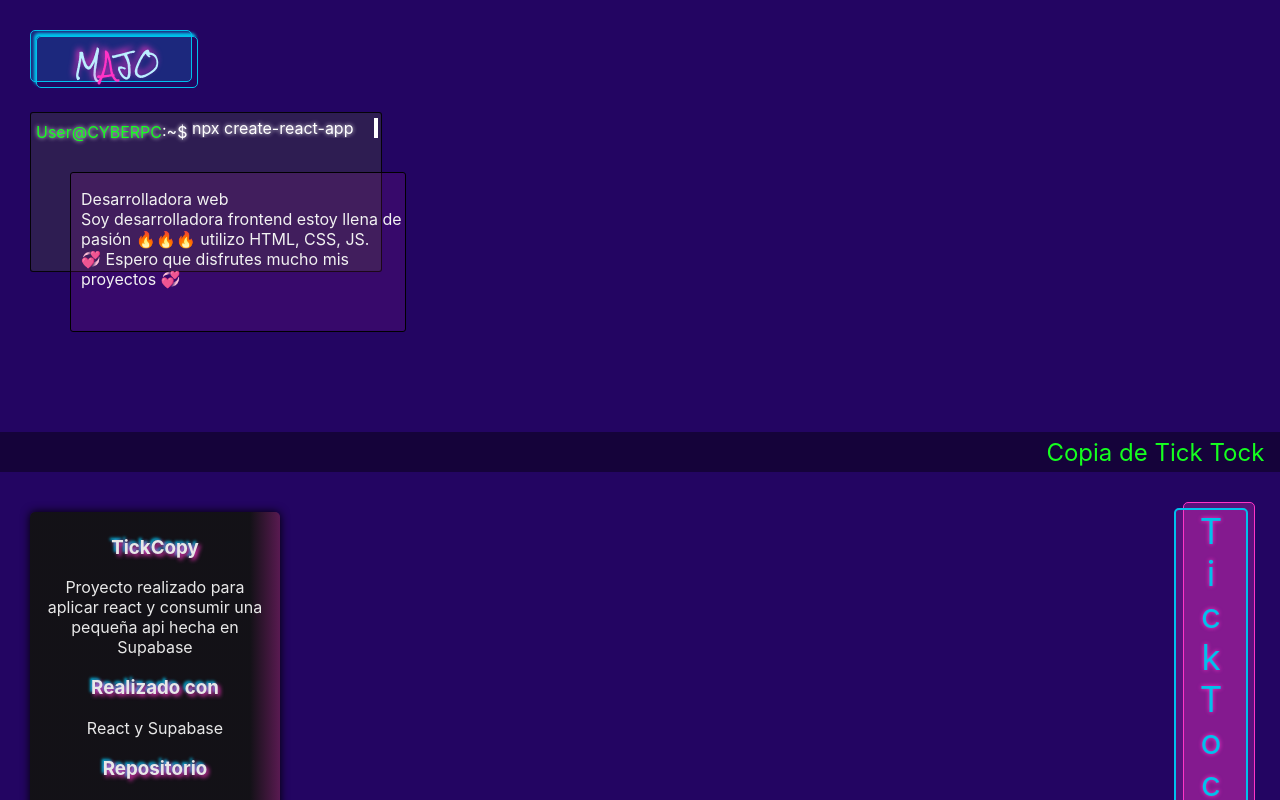
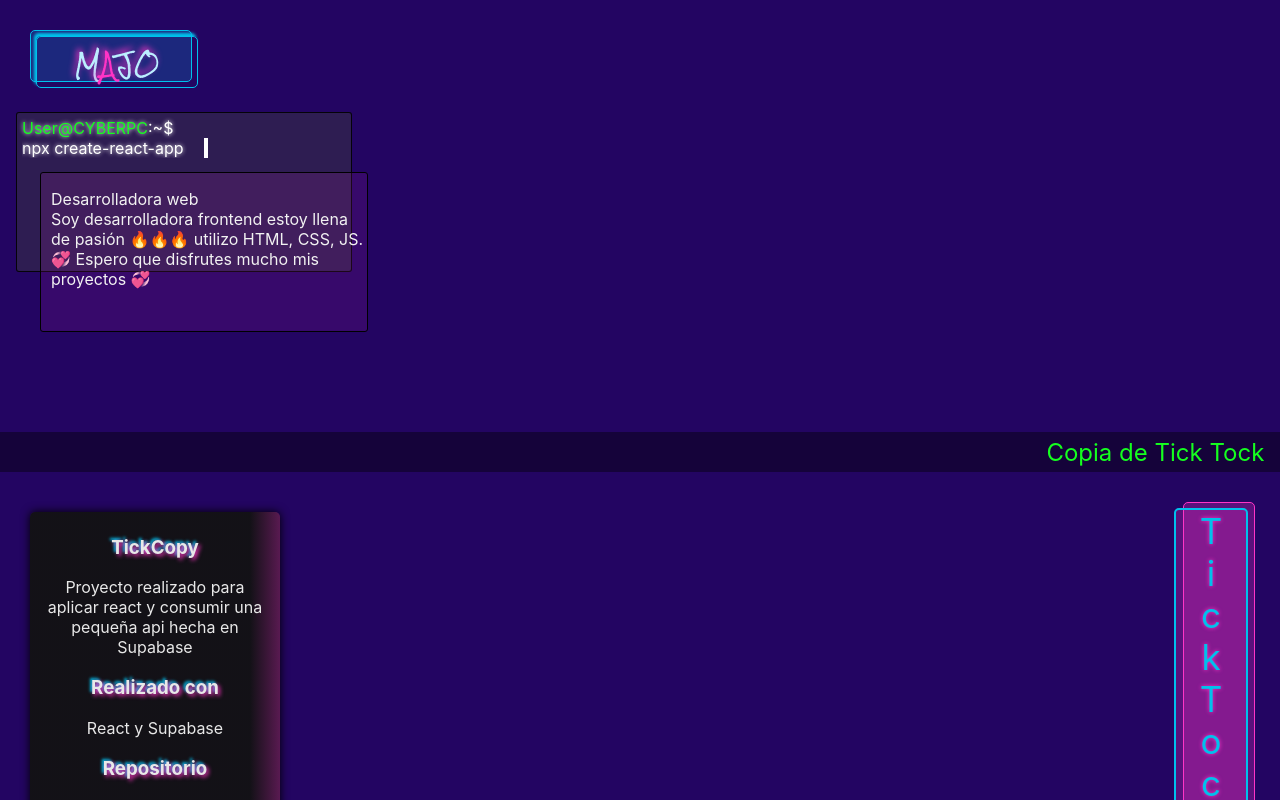
Before and after one commit to majo-sh/Portafolio, a React (Create React App) app: page / in a window 1280 px wide. Shown: the top 800 px of the page. Built offline with nearby package versions, Linux system fonts and the light colour scheme.

Commit message:
arreglos esteticos terminal y presentacion

```diff
--- a/src/components/Presentacion/Presentacion.css
+++ b/src/components/Presentacion/Presentacion.css
@@ -1,7 +1,7 @@
 .pesentacion {
     margin-top: -100px;
-    margin-left: 70px;
-    max-width: 21rem;
+    margin-left: 40px;
+    max-width: 20.5rem;
     height: 10rem;
     background: rgba(255, 52, 198, 0.09);
     border: 1px solid #000000;
--- a/src/components/Terminal/Terminal.css
+++ b/src/components/Terminal/Terminal.css
@@ -1,7 +1,7 @@
 .terminal {
     margin-top: 30px;
-    margin-left: 30px;
-    max-width: 22rem;
+    margin-left: 16px;
+    max-width: 21rem;
     min-width: 20rem;
     height: 10rem;
     background: rgba(63, 63, 63, 0.44);
```
